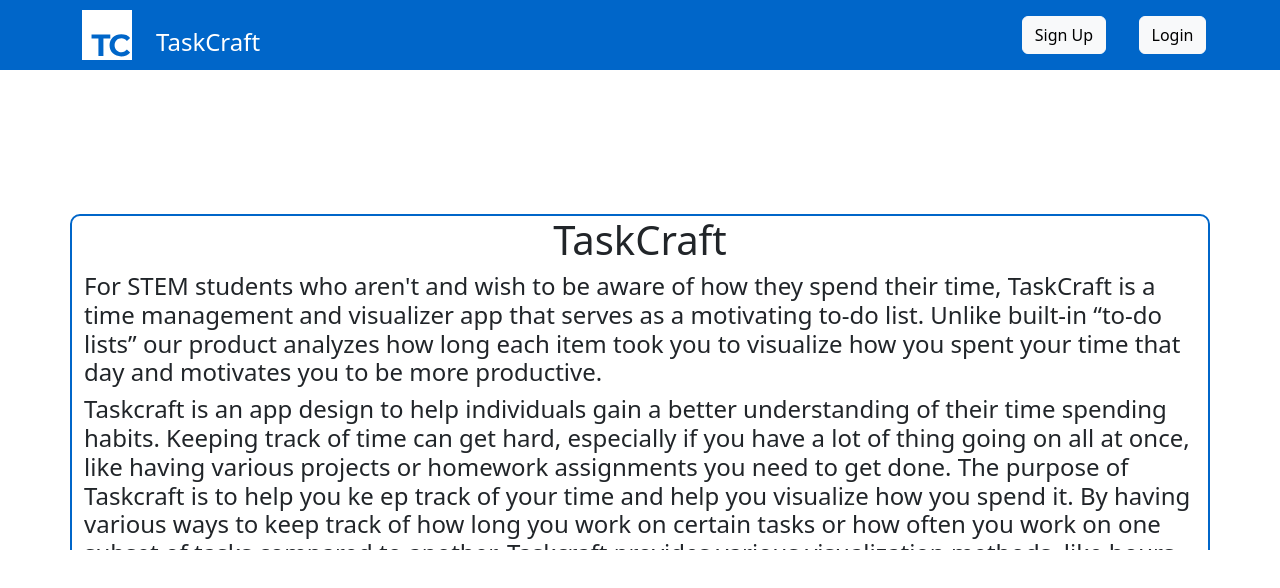
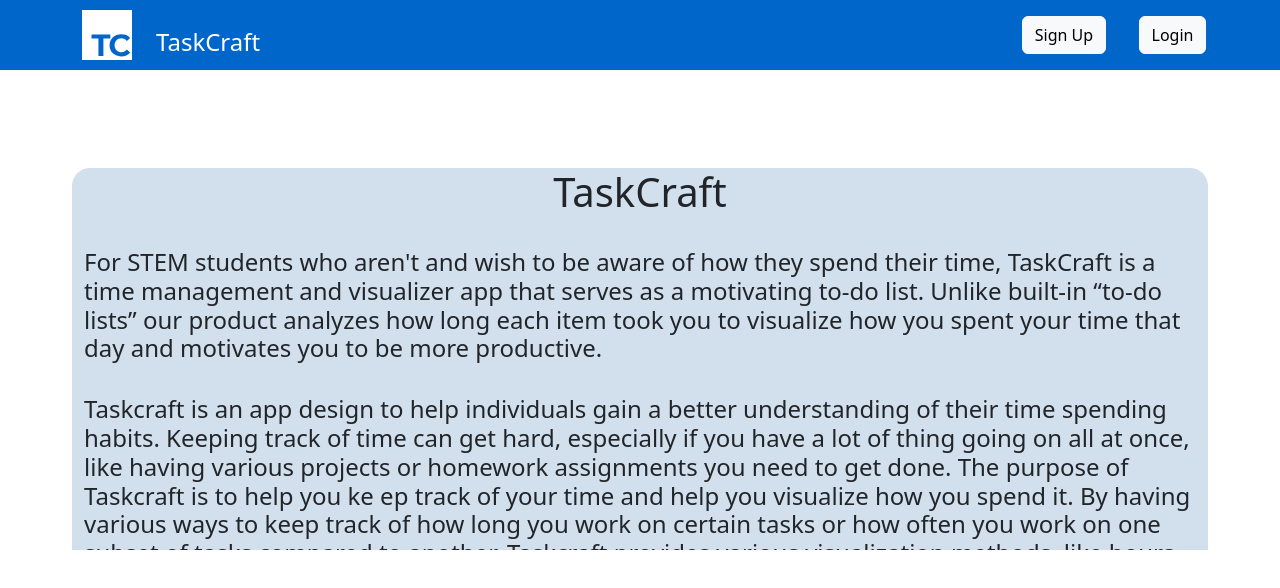
Before and after one commit to Tylermhh/404-day-visualizer-app, a React (Create React App) app in the folder packages/react-frontend/: page / in a window 1280 px wide. Shown: the top 588 px of the page. Built offline with nearby package versions, Linux system fonts and the light colour scheme.

Commit message:
landing page format to look a little better

```diff
--- a/packages/react-frontend/src/components/LandingPage.tsx
+++ b/packages/react-frontend/src/components/LandingPage.tsx
@@ -12,8 +12,8 @@ function Main() {
         <Stack gap = {5}>
             <Container />
             <Container />
-            <Container />
             <Container className={styles['page-text']}>
+                <Stack gap = {4}>
                     <Row>
                         <Col sm={2} />
                         <Col sm={8}>
@@ -46,6 +46,7 @@ function Main() {
                             </h4>
                         </Col>
                     </Row>
+                </Stack>
             </Container>
         </Stack>
     </div>
--- a/packages/react-frontend/src/components/Page.module.css
+++ b/packages/react-frontend/src/components/Page.module.css
@@ -44,11 +44,11 @@
 }
 
 .page-text {
-  offset: 100;
   border-width: 2px;
-  border-radius: 10px;
+  border-radius: 20px;
   border-style: solid;
-  border-color: #0066C9;
+  border-color: #ffffff;
+  background-color: #d2e0ed;
 }
 
 .modal-overlay {
```
Lines whose indentation alone changed are shown as unchanged.
